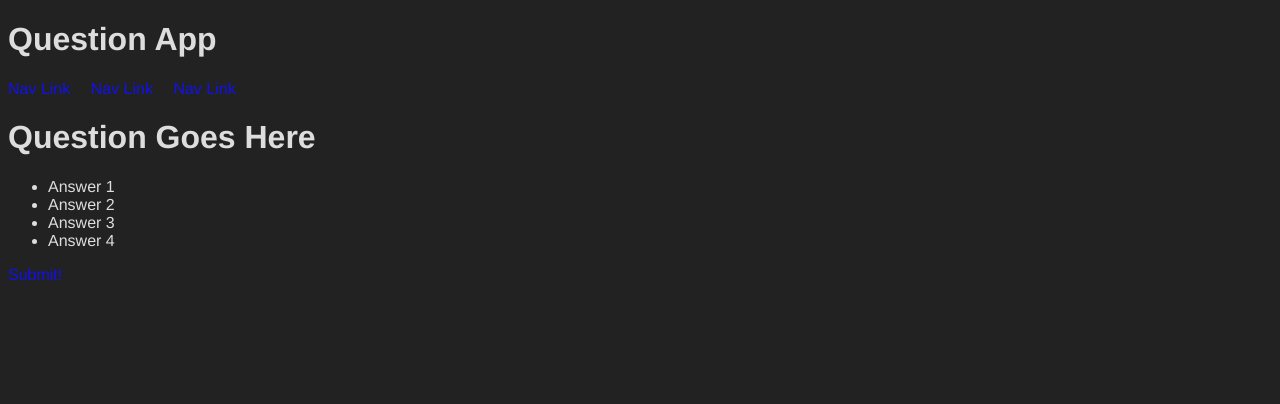
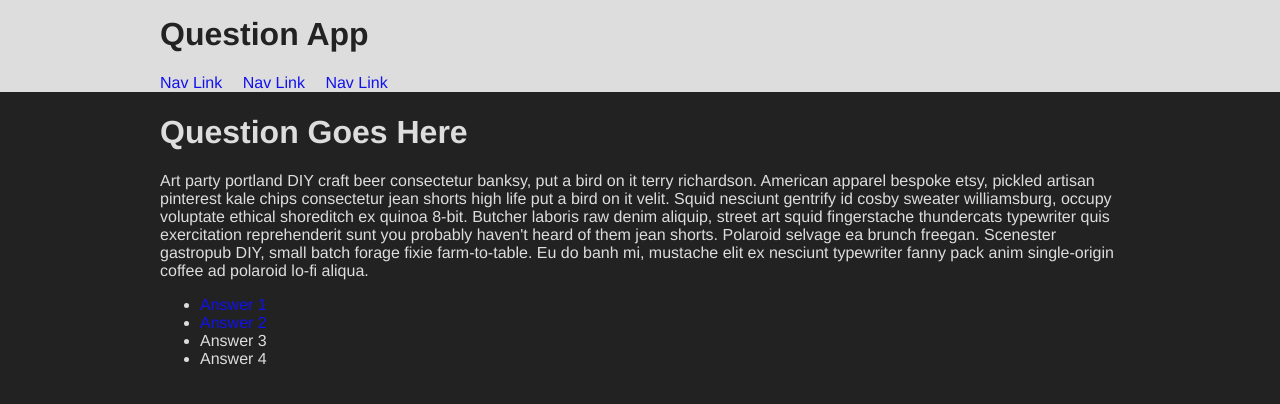
Before and after one commit to mkornblum/de271-app-example, a plain HTML site: page index.html in a window 1280 px wide. Drawn offline with Linux system fonts and the light colour scheme.

Commit message:
add more styling, add question text, add answer links

```diff
--- a/css/style.css
+++ b/css/style.css
@@ -3,6 +3,22 @@ body {
   color: #dddddd;
   font-family: Helvetica, Arial, sans-serif;
   font-size: 16px;
+  margin: 0;
+}
+
+.wrap {
+  background-color: #dddddd;
+  color: #222222;
+  padding-top: 16px;
+}
+
+header {
+  width: 960px;
+  margin: 0 auto;
+}
+
+header h1 {
+  margin-top: 0;
 }
 
 header ul {
@@ -20,3 +36,8 @@ a {
   color: #1111EE;
   text-decoration: none;
 }
+
+.content {
+  width: 960px;
+  margin: 0 auto;
+}
--- a/index.html
+++ b/index.html
@@ -6,6 +6,7 @@
     <link rel="stylesheet" type="text/css" href="css/style.css">
   </head>
   <body>
+    <div class="wrap">
       <header>
         <h1>Question App</h1>
         <nav>
@@ -16,17 +17,17 @@
           </ul>
         </nav>
       </header>
+    </div>
+    <div class="content">
+      <h1>Question Goes Here</h1>
+      <p>Art party portland DIY craft beer consectetur banksy, put a bird on it terry richardson. American apparel bespoke etsy, pickled artisan pinterest kale chips consectetur jean shorts high life put a bird on it velit. Squid nesciunt gentrify id cosby sweater williamsburg, occupy voluptate ethical shoreditch ex quinoa 8-bit. Butcher laboris raw denim aliquip, street art squid fingerstache thundercats typewriter quis exercitation reprehenderit sunt you probably haven't heard of them jean shorts. Polaroid selvage ea brunch freegan. Scenester gastropub DIY, small batch forage fixie farm-to-table. Eu do banh mi, mustache elit ex nesciunt typewriter fanny pack anim single-origin coffee ad polaroid lo-fi aliqua.</p>
 
-    <h1>Question Goes Here</h1>
       <ul>
-      <li>Answer 1</li>
-      <li>Answer 2</li>
+        <li><a href="correct.html">Answer 1</a></li>
+        <li><a href="incorrect.html">Answer 2</a></li>
         <li>Answer 3</li>
         <li>Answer 4</li>
       </ul>
-
-    <p>
-      <a href="result.html">Submit!</a>
-    </p>
+    </div>
   </body>
 </html>
```
Lines whose indentation alone changed are shown as unchanged.
